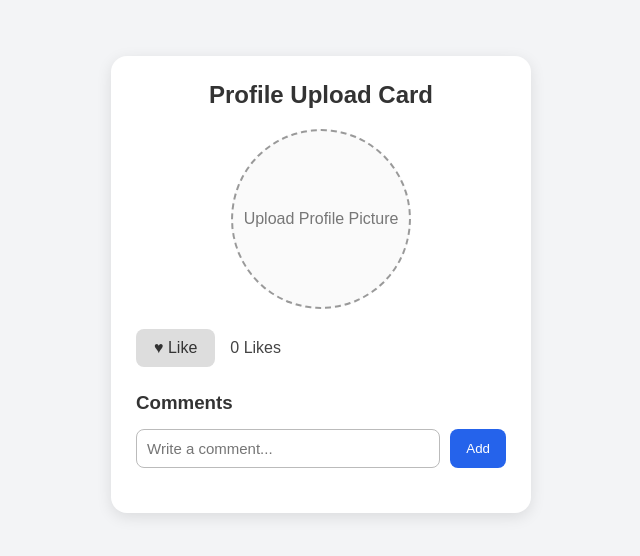
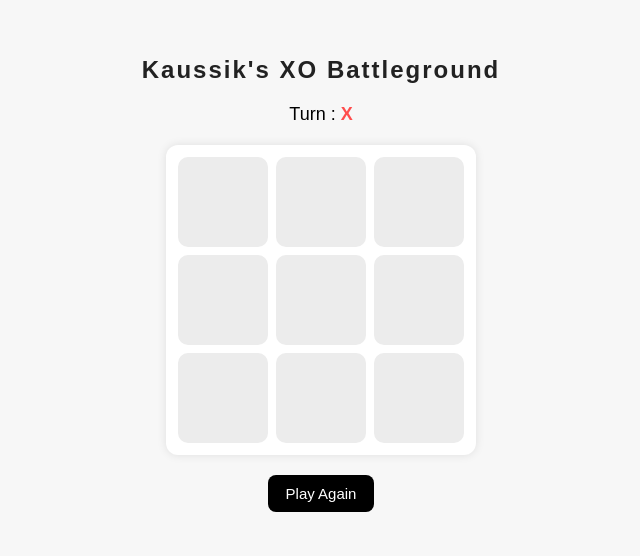
Before and after one commit to kaussikvk/jst4, a React (Vite) app: page / in a window 1280 px wide. Shown: the part 116-672 px from the top of the page, without its empty margins (319-959 px from the left). Built offline with nearby package versions, Linux system fonts and the light colour scheme.

Commit message:
Task Twelve: XO Battleground

```diff
--- a/src/App.jsx
+++ b/src/App.jsx
@@ -1,10 +1,10 @@
 import React from 'react'
-import TaskSeven from './TaskSeven'
+import TaskTwelve from './TaskTwelve'
 
 export default function App() {
   return (
     <div>
-      <TaskSeven/>
+      <TaskTwelve/>
     </div>
   )
 }
--- /dev/null
+++ b/src/TaskTwelve.css
@@ -0,0 +1,79 @@
+* {
+  margin: 0;
+  padding: 0;
+  box-sizing: border-box;
+}
+
+.xo-container {
+  min-height: 100vh;
+  background-color: #f7f7f7;
+  display: flex;
+  flex-direction: column;
+  justify-content: center;
+  align-items: center;
+  gap: 20px;
+  font-family: Arial, Helvetica, sans-serif;
+}
+
+.title {
+  color: #222;
+  letter-spacing: 2px;
+}
+
+.turn-text {
+  font-size: 18px;
+}
+
+.turn-text span {
+  color: #ff4d4d;
+  font-weight: bold;
+}
+
+.board {
+  display: grid;
+  grid-template-columns: repeat(3, 90px);
+  gap: 8px;
+  padding: 12px;
+  background: white;
+  border-radius: 12px;
+  box-shadow: 0 0 10px rgba(0, 0, 0, 0.1);
+}
+
+.cell {
+  height: 90px;
+  width: 90px;
+  background-color: #ececec;
+  border-radius: 10px;
+  display: flex;
+  justify-content: center;
+  align-items: center;
+  font-size: 32px;
+  cursor: pointer;
+  transition: 0.2s;
+}
+
+.cell:hover {
+  transform: scale(1.05);
+}
+
+.x-style {
+  color: #0066ff;
+}
+
+.o-style {
+  color: #ff6600;
+}
+
+.reset-btn {
+  padding: 10px 18px;
+  border: none;
+  background-color: black;
+  color: white;
+  border-radius: 8px;
+  cursor: pointer;
+  font-size: 15px;
+}
+
+.reset-btn:hover {
+  opacity: 0.8;
+}
--- /dev/null
+++ b/src/TaskTwelve.jsx
@@ -0,0 +1,49 @@
+import React, { useState } from "react";
+import "./TaskTwelve.css";
+
+export default function TaskTwelve() {
+  const [boxes, setBoxes] = useState(Array(9).fill(""));
+  const [turn, setTurn] = useState("X");
+
+  const handleClick = (index) => {
+    if (boxes[index] !== "") return;
+
+    const newBoxes = [...boxes];
+    newBoxes[index] = turn;
+
+    setBoxes(newBoxes);
+
+    setTurn(turn === "X" ? "O" : "X");
+  };
+
+  const restartGame = () => {
+    setBoxes(Array(9).fill(""));
+    setTurn("X");
+  };
+
+  return (
+    <div className="xo-container">
+      <h2 className="title">Kaussik's XO Battleground</h2>
+
+      <p className="turn-text">
+        Turn : <span>{turn}</span>
+      </p>
+
+      <div className="board">
+        {boxes.map((value, index) => (
+          <div
+            key={index}
+            className={`cell ${value === "X" ? "x-style" : "o-style"}`}
+            onClick={() => handleClick(index)}
+          >
+            {value}
+          </div>
+        ))}
+      </div>
+
+      <button onClick={restartGame} className="reset-btn">
+        Play Again
+      </button>
+    </div>
+  );
+}
```
